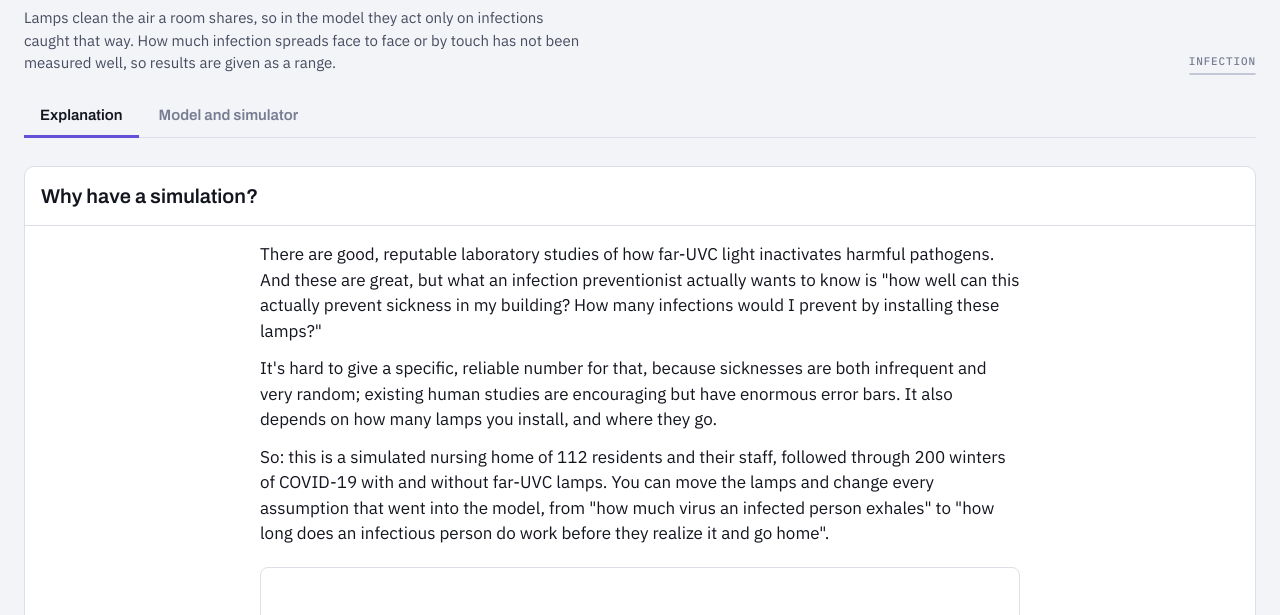
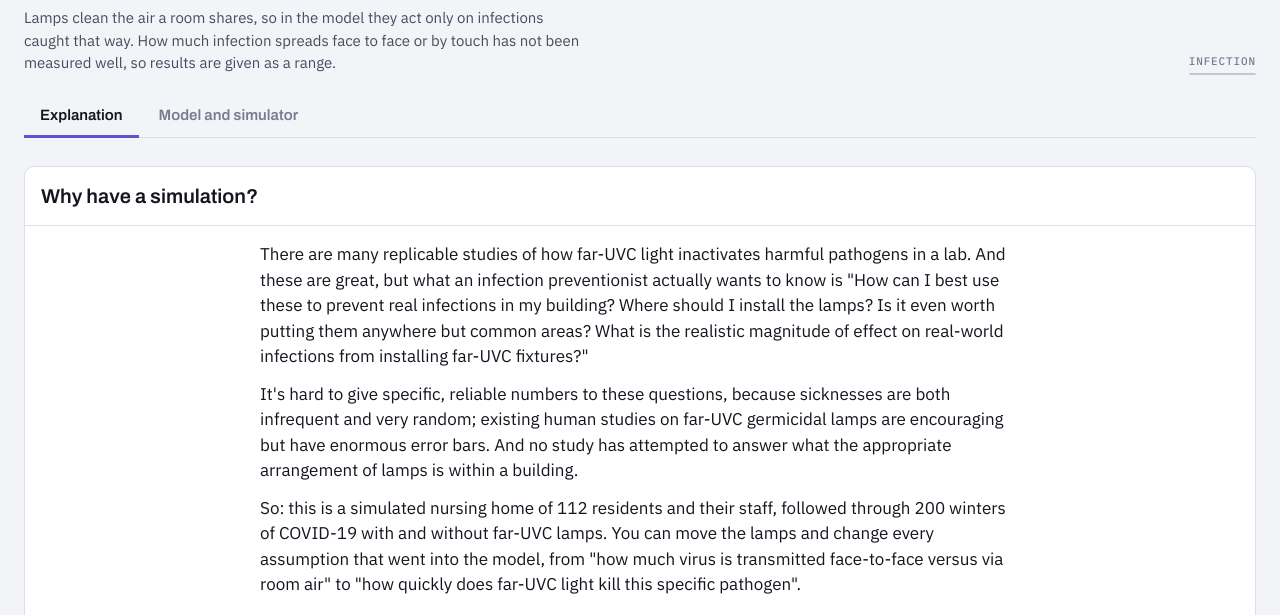
Before and after one commit to MisterFlask/nursing-home-simulation, a website: page web/app.html in a window 1280 px wide. Shown: the part 158-773 px from the top of the page. Drawn offline with Linux system fonts and the light colour scheme.

Commit message:
Reword the intro above the film
Co-Authored-By: Claude Fable 5.2 <noreply@anthropic.com>
Claude-Session: https://claude.ai/code/session_0156wvnWLAVw2CLvc6XSHFJ7

```diff
--- a/web/app.html
+++ b/web/app.html
@@ -402,9 +402,9 @@ details.grp > summary span { font: 400 12px/1.2 var(--f-mono); color: var(--ink-
     </div>
     <div class="bd">
       <div class="filmintro">
-        <p>There are good, reputable laboratory studies of how far-UVC light inactivates harmful pathogens. And these are great, but what an infection preventionist actually wants to know is "how well can this actually prevent sickness in my building? How many infections would I prevent by installing these lamps?"</p>
-        <p>It's hard to give a specific, reliable number for that, because sicknesses are both infrequent and very random; existing human studies are encouraging but have enormous error bars. It also depends on how many lamps you install, and where they go.</p>
-        <p>So: this is a simulated nursing home of 112 residents and their staff, followed through 200 winters of COVID-19 with and without far-UVC lamps. You can move the lamps and change every assumption that went into the model, from "how much virus an infected person exhales" to "how long does an infectious person do work before they realize it and go home".</p>
+        <p>There are many replicable studies of how far-UVC light inactivates harmful pathogens in a lab. And these are great, but what an infection preventionist actually wants to know is "How can I best use these to prevent real infections in my building? Where should I install the lamps? Is it even worth putting them anywhere but common areas? What is the realistic magnitude of effect on real-world infections from installing far-UVC fixtures?"</p>
+        <p>It's hard to give specific, reliable numbers to these questions, because sicknesses are both infrequent and very random; existing human studies on far-UVC germicidal lamps are encouraging but have enormous error bars. And no study has attempted to answer what the appropriate arrangement of lamps is within a building.</p>
+        <p>So: this is a simulated nursing home of 112 residents and their staff, followed through 200 winters of COVID-19 with and without far-UVC lamps. You can move the lamps and change every assumption that went into the model, from "how much virus is transmitted face-to-face versus via room air" to "how quickly does far-UVC light kill this specific pathogen".</p>
       </div>
       <div class="filmstage">
         <svg id="film" viewBox="0 0 1200 675" preserveAspectRatio="xMidYMid slice" role="img" aria-label="Animated explanation of the model. The text beneath it carries the same content."></svg>
```
